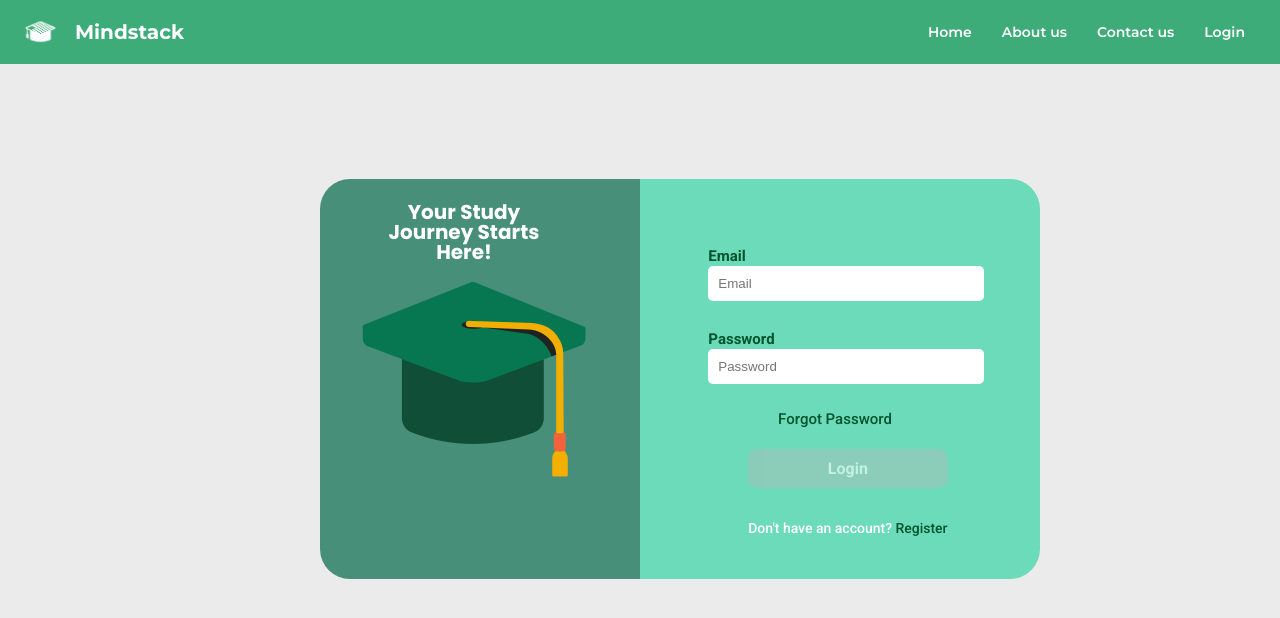
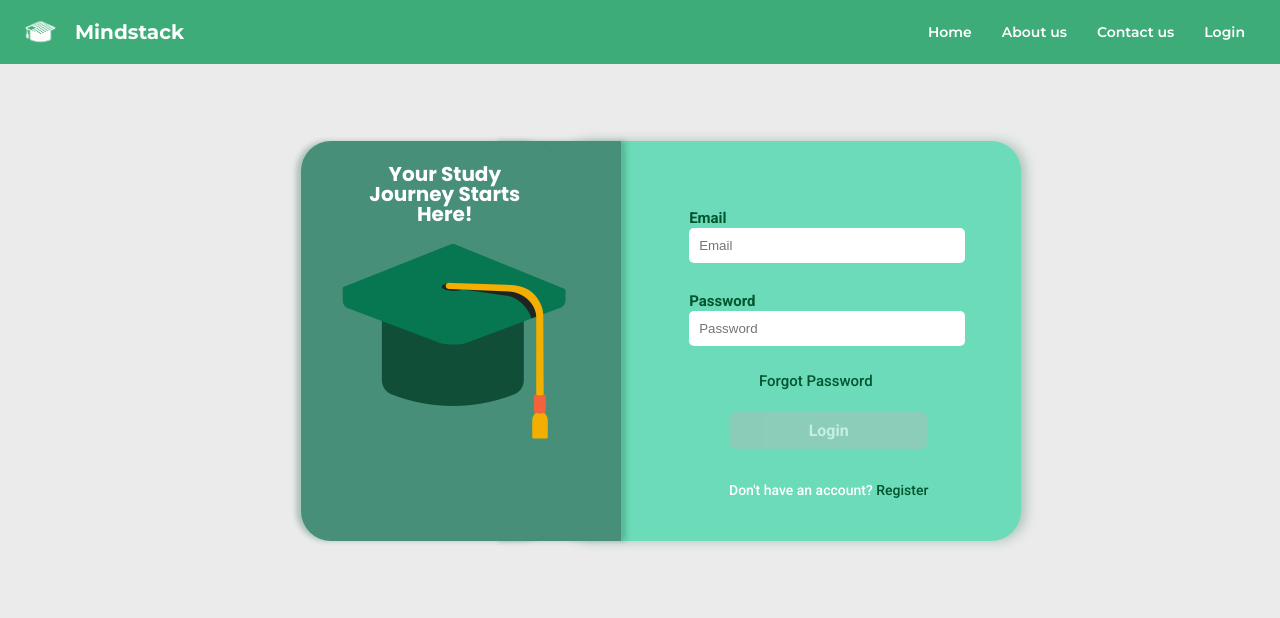
Before and after one commit to PUP-BSIT/project-techy-blinders-v2, an Angular app in the folder front-end/mind_stack/: page /login in a window 1280 px wide. Shown: the top 618 px of the page. Built offline with nearby package versions, Linux system fonts and the light colour scheme.

Commit message:
feat: add shadow on forms

```diff
--- a/front-end/mind_stack/src/app/pages/contact-page/contact-page.scss
+++ b/front-end/mind_stack/src/app/pages/contact-page/contact-page.scss
@@ -20,6 +20,8 @@ height: 350px;
     border-radius: 30px;
     z-index: 1;
     background-color: #6cdbb9;
+    box-shadow: 5px 0px 5px rgba(36, 105, 73, 0.3);
+
 }
 
 .contact-form label {
@@ -91,6 +93,8 @@ margin-top: 10px;
     margin-left: 37%;
     margin-top: 5%;
     background-color: #478f79;
+    box-shadow: 5px 0px 5px rgba(36, 105, 73, 0.3);
+
 }
 
 .logo-class {
@@ -103,6 +107,8 @@ margin-top: 10px;
     margin-top: 5%;
     background-color: #478f79;
     border-radius: 20px;
+    box-shadow: -5px 0px 5px rgba(36, 105, 73, 0.3);
+
 }
 
 .logo-class h1 {
--- a/front-end/mind_stack/src/app/pages/login-page/login-page.scss
+++ b/front-end/mind_stack/src/app/pages/login-page/login-page.scss
@@ -10,7 +10,8 @@
 
 .container {
     display: flex;
-    margin-top: 2%;
+    margin-top: -1%;
+    margin-left: -1.5%;
 }
 
 .login-form {
@@ -26,6 +27,7 @@
     border-radius: 30px;
     z-index: 1;
     background-color: #6cdbb9;
+    box-shadow: 5px 0px 12px rgba(36, 105, 73, 0.3);
 
     .forgot-password {
         margin-top: 190px;
@@ -153,6 +155,8 @@
     margin-left: 40%;
     margin-top: 7%;
     background-color: #478f79;
+    box-shadow: 5px 0px 5px rgba(36, 105, 73, 0.3);
+
 }
 
 .logo-class {
@@ -165,6 +169,7 @@
     margin-top: 7%;
     background-color: #478f79;
     border-radius: 30px;
+    box-shadow: -5px 0px 5px rgba(36, 105, 73, 0.3);
 }
 
 .header-class {
```
Lines whose indentation alone changed are shown as unchanged.
